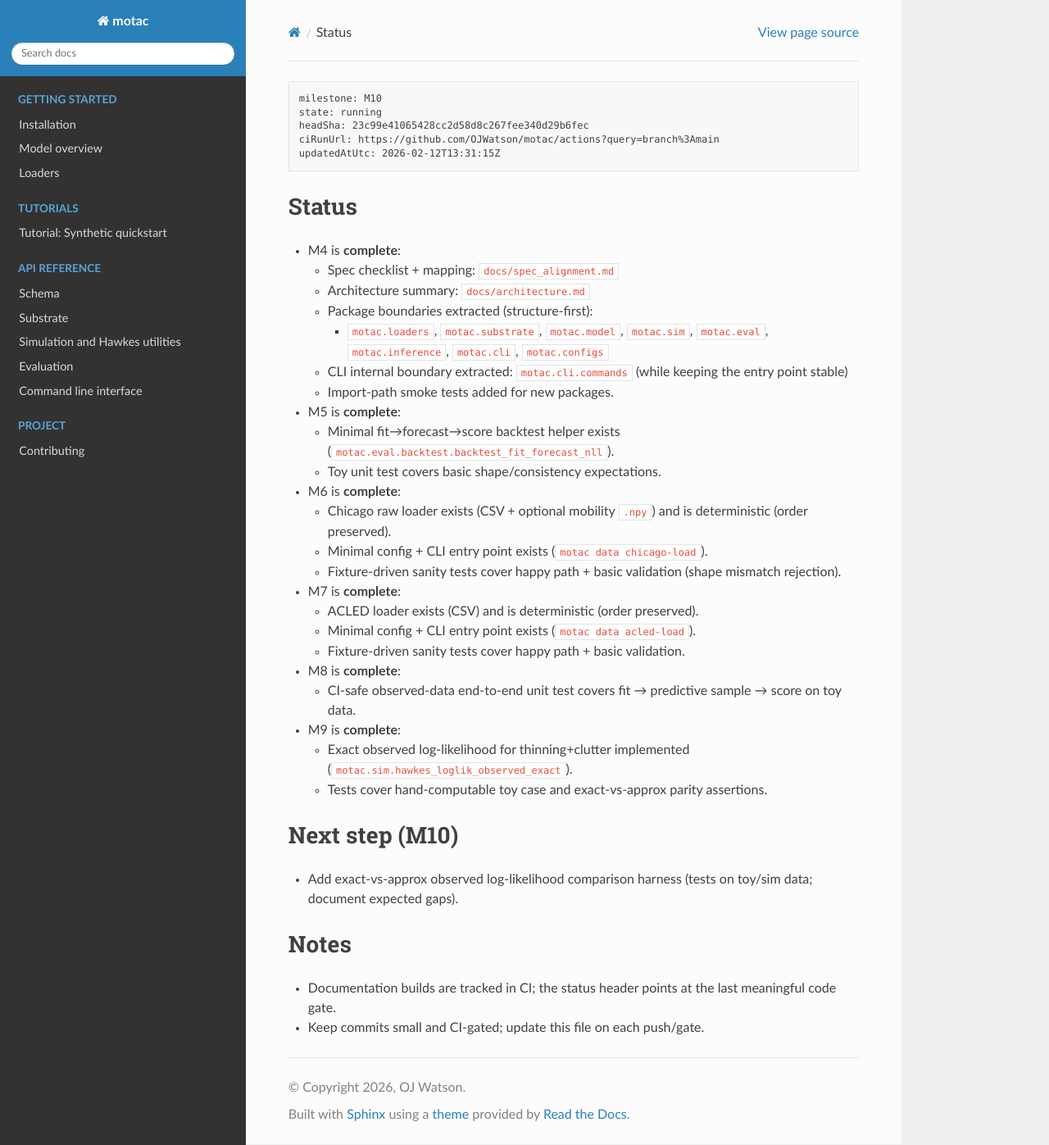
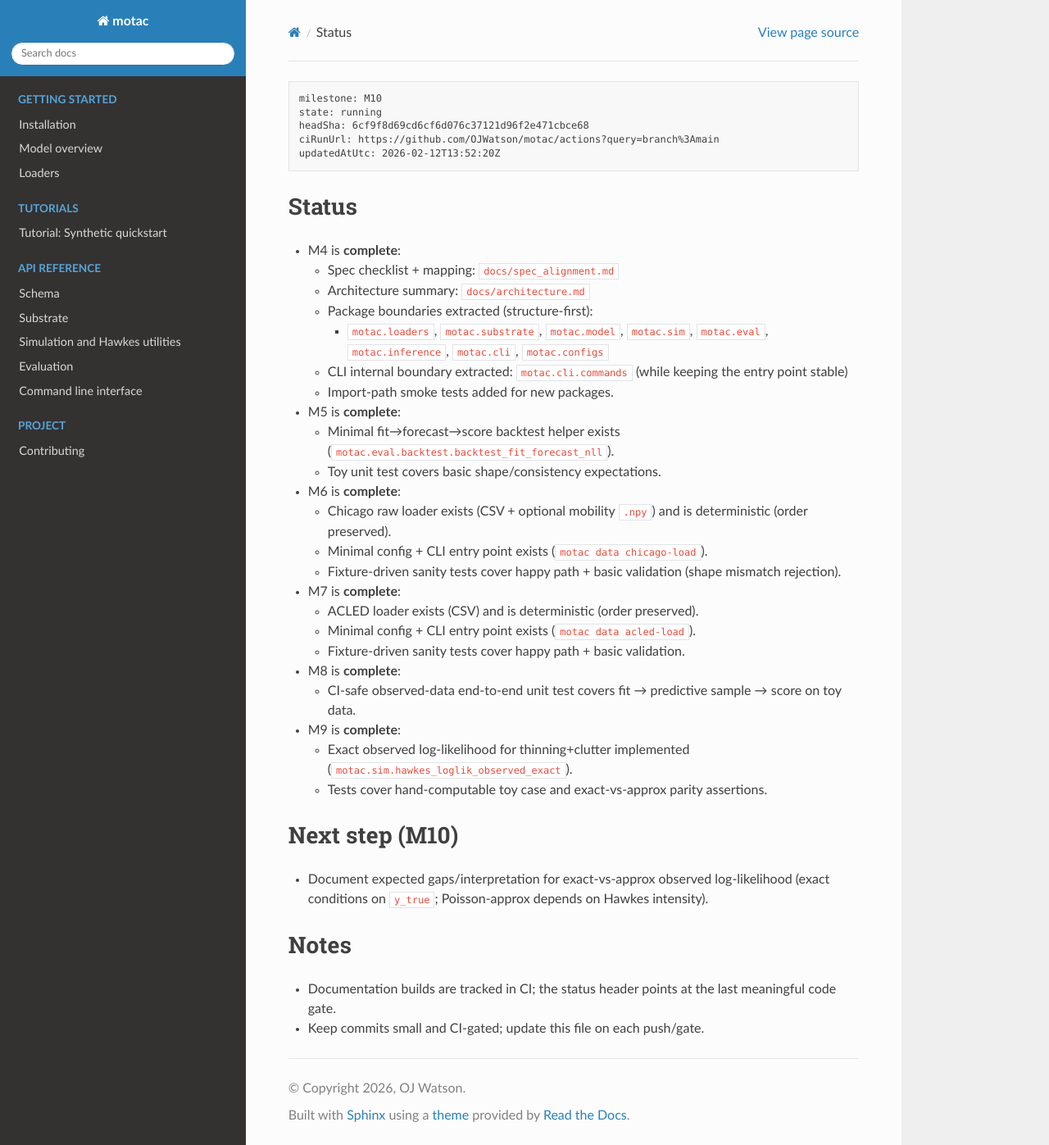
Before and after one commit to OJWatson/motac, a Sphinx documentation site: the page built from docs/STATUS.md, in a window 1280 px wide and 1397 px high. Shown: the whole window at 82% size. Built offline with Sphinx 7.4.7 and the Read the Docs theme 3.1.0, drawn with Linux system fonts in a browser that asks for light colours.

Commit message:
docs: update STATUS and worklog for M10 harness

````diff
--- a/docs/STATUS.md
+++ b/docs/STATUS.md
@@ -1,9 +1,9 @@
 ```pm-status
 milestone: M10
 state: running
-headSha: 23c99e41065428cc2d58d8c267fee340d29b6fec
+headSha: 6cf9f8d69cd6cf6d076c37121d96f2e471cbce68
 ciRunUrl: https://github.com/OJWatson/motac/actions?query=branch%3Amain
-updatedAtUtc: 2026-02-12T13:31:15Z
+updatedAtUtc: 2026-02-12T13:52:20Z
 ```
 
 ## Status
@@ -37,7 +37,7 @@ updatedAtUtc: 2026-02-12T13:31:15Z
   - Tests cover hand-computable toy case and exact-vs-approx parity assertions.
 
 ## Next step (M10)
-- Add exact-vs-approx observed log-likelihood comparison harness (tests on toy/sim data; document expected gaps).
+- Document expected gaps/interpretation for exact-vs-approx observed log-likelihood (exact conditions on `y_true`; Poisson-approx depends on Hawkes intensity).
 
 ## Notes
 - Documentation builds are tracked in CI; the status header points at the last meaningful code gate.
````
Also changed, not shown: docs/WORKLOG.md (+1 -0 lines).
